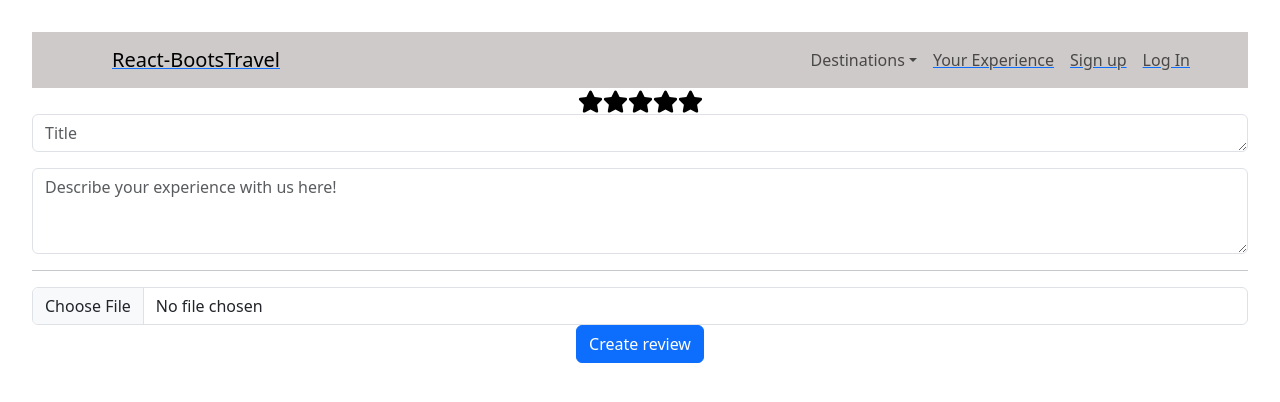
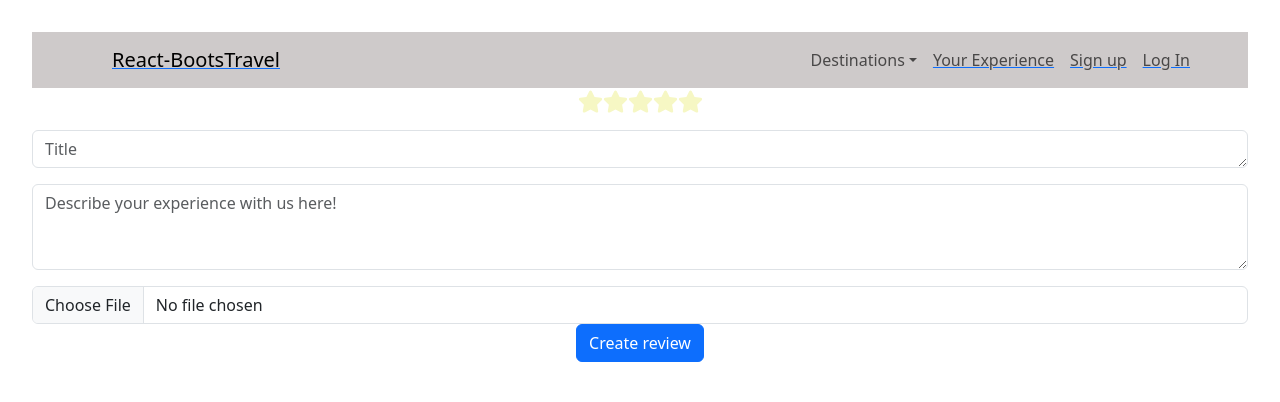
Before and after one commit to VeronicaVez/mavetravels-client, a React (Vite) app: page /reviews/new-review in a window 1280 px wide. Shown: the top 402 px of the page. Built offline with nearby package versions, Linux system fonts and the light colour scheme.

Commit message:
rating stars

```diff
--- a/src/components/NewReviewForm/NewReviewForm.css
+++ b/src/components/NewReviewForm/NewReviewForm.css
@@ -5,3 +5,7 @@ input[type=radio]{
 .star{
     cursor:pointer;
 }
+
+.Button{
+    margin-top: 10px;
+}
--- a/src/components/NewReviewForm/NewReviewForm.jsx
+++ b/src/components/NewReviewForm/NewReviewForm.jsx
@@ -17,7 +17,7 @@ const NewReviewForm = () => {
         source: "",
         title: "",
         description: "",
-        rating: "",
+        rating: null,
         user: {
             "Id": "",
             "username": ""
@@ -74,7 +74,8 @@ const NewReviewForm = () => {
 
     return (
         <Form onSubmit={handleFormSubmit}>
-            {[...Array(5)].map((star, index) => {
+            <Form.Group className="mb-3" controlId="form-rating">
+                {[...Array(5)].map((star, index) => {
                 const currentRating = index + 1
                 return (
                     <label>
@@ -83,18 +84,20 @@ const NewReviewForm = () => {
                             name='rating'
                             value={currentRating}
                             onClick={() => setRating(currentRating)}
+                            onChange={handleChangeReview}
                     />
                         <FaStar
                             className="star"
                             size={25}
-                            color={currentRating <= (hover || rating) ? "#F5DD61" : "#000000"}
-                            onMouseEnter={() =>setHover(currentRating)}
+                            color={currentRating <= (hover || newReview.rating) ? "#F5DD61" : "#F6F7C4"}
+                            onMouseEnter={() => setHover(currentRating)}
                             onMouseLeave={() => setHover(null)}
                             />
                         </label>
                 )
             })}
-            <Form.Group className="mb-3" controlId="exampleForm.ControlTextarea1">
+            </Form.Group>
+            <Form.Group className="mb-3" controlId="form-title">
                 <Form.Control
                     as="textarea"
                     rows={1}
@@ -103,7 +106,7 @@ const NewReviewForm = () => {
                     value={newReview.title}
                     name="title" />
             </Form.Group>
-            <Form.Group className="mb-3" controlId="exampleForm.ControlTextarea1">
+            <Form.Group className="mb-3" controlId="form-description">
                 <Form.Control
                     as="textarea"
                     rows={3}
@@ -112,19 +115,10 @@ const NewReviewForm = () => {
                     value={newReview.description}
                     name="description" />
             </Form.Group>
-            <hr />
-            <Row className="NewReviewFormRow">
-                <Col>
-                    <Form.Group>
-                        <Form.Control type="file" onChange={handleFileUpload} />
-                    </Form.Group>
-                </Col>
-            </Row>
-            <Row className="NewReviewForm">
-                <Col>
-                    <Button type="submit" disabled={loadingImg}>{loadingImg ? "Loading Image..." : "Create review"}</Button>
-                </Col>
-            </Row>
+                <Form.Group>
+                    <Form.Control type="file" onChange={handleFileUpload} />
+                </Form.Group>
+            <Button type="submit" disabled={loadingImg}>{loadingImg ? "Loading Image..." : "Create review"}</Button>
         </Form>
 
     )
--- a/src/components/ReviewsCard/ReviewsCard.jsx
+++ b/src/components/ReviewsCard/ReviewsCard.jsx
@@ -1,4 +1,4 @@
-import React, { useEffect } from "react"
+import React, { useEffect, useState } from "react"
 import { Card, CloseButton } from 'react-bootstrap'
 import reviewsServices from "../../services/reviews.services"
 import { Link } from "react-router-dom"
@@ -8,13 +8,36 @@ import { FaStar } from "react-icons/fa"
 
 function ReviewsCard({ id, user, title, description, rating, source, travel, reviews, setReviews, deleteReview}) {
 
+  const [displayRating, setDisplayRating] = useState(rating);
+
+  useEffect(() => {
+    setDisplayRating(rating);
+  }, [rating])
+
+    const [hover, setHover] = useState()
+
   return (
     <article className="ReviewsCard">
     <Card>
       <Card.Img src={source} />
       <CloseButton className="btn-close" onClick={() => { deleteReview(id) }} />
         <Card.Body>
-          <Card.Text>The rating is {rating}</Card.Text>
+          <Card.Text>
+             {[...Array(rating)].map((star, index) => {
+                const currentRating = index + 1
+                return (
+                    <label>
+                    <input
+                            type='radio'
+                    />
+                        <FaStar
+                            size={25}
+                            color={currentRating <= (hover || rating) ? "#F5DD61" : "#F2F597"}
+                            />
+                        </label>
+                )
+            })}
+          </Card.Text>
         <Link className="LinkStyle" to={`/reviews/${id}`}><Card.Title>{title}</Card.Title></Link>
           <Card.Subtitle>{user} - {travel}</Card.Subtitle>
             <Card.Text>
```
